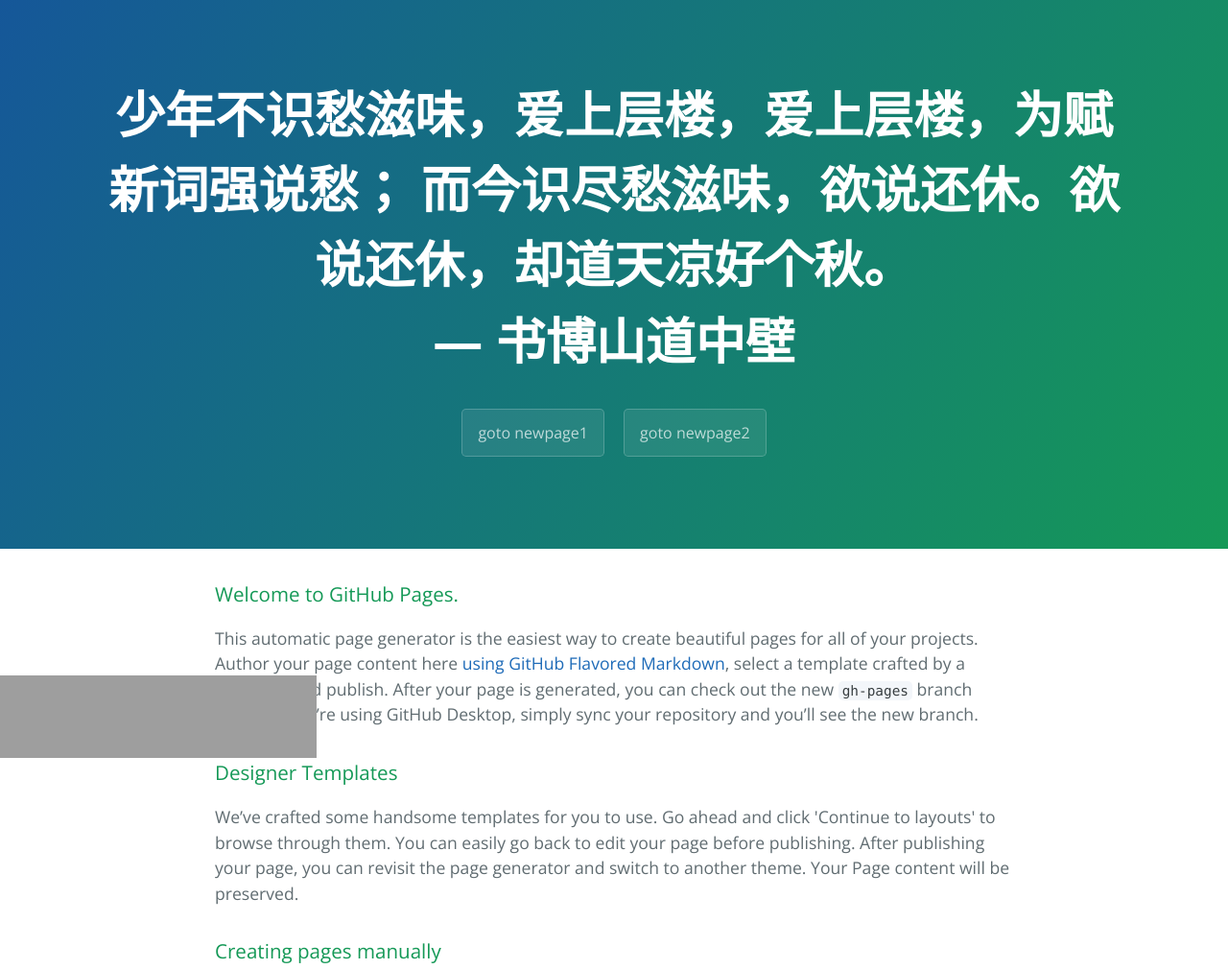
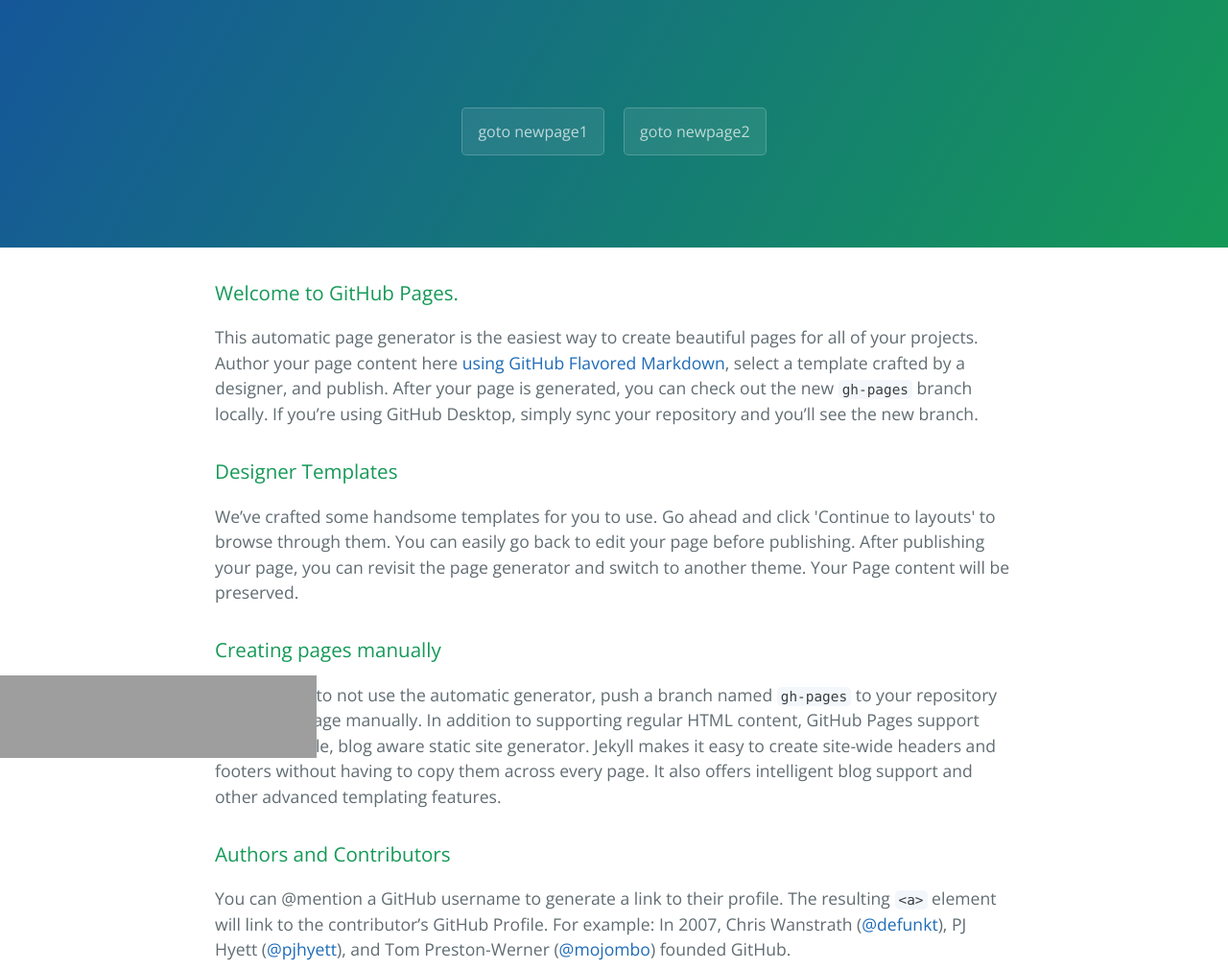
Before and after one commit to Maythefirstday/hugh.github.io, a plain HTML site: page index.html in a window 1280 px wide. Shown: the top 1010 px of the page at 96% size. Drawn offline with nearby package versions, Linux system fonts and the light colour scheme; grey boxes are pictures that could not be loaded.

Commit message:
Update index.html

```diff
--- a/index.html
+++ b/index.html
@@ -12,8 +12,8 @@
   </head>
   <body>
     <section class="page-header">
-      <h2 class="project-name">少年不识愁滋味，爱上层楼，爱上层楼，为赋新词强说愁； 而今识尽愁滋味，欲说还休。欲说还休，却道天凉好个秋。</h7>
-      <h2 class="project-name">— 书博山道中壁</h9>
+      <h2 class="project-name"></h7>
+      <h2 class="project-name"></h9>
       <h2 class="project-tagline"></h2>
 
      <!-- 这是天气的框
```
